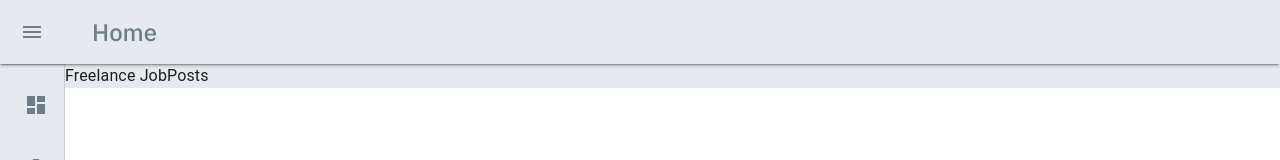
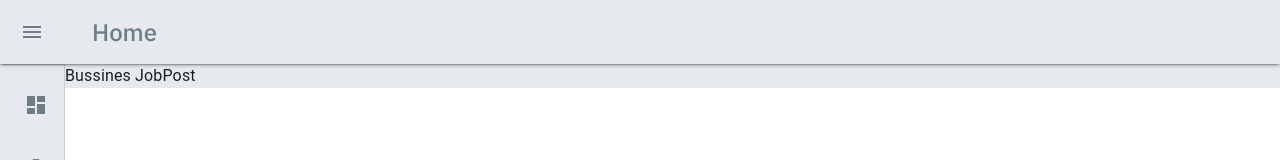
Before and after one commit to NoureldinAmer/students-freelance-webapp, a React (Create React App) app: page /job-posts in a window 1280 px wide. Shown: the top 160 px of the page. Built offline with nearby package versions, Linux system fonts and the light colour scheme.

Commit message:
fix job posts pages

```diff
--- a/src/Pages/JobPosts.js
+++ b/src/Pages/JobPosts.js
@@ -4,7 +4,7 @@ import FreelanceJobPosts from './Freelance/JobPosts'
 
 function JobPosts() {
   return (
-    localStorage.getItem("role") === "freelance" ? <BusinessJobPost />: <FreelanceJobPosts />
+    localStorage.getItem("role") === "freelance" ? <FreelanceJobPosts /> :  <BusinessJobPost />
   )
 }
 
```
